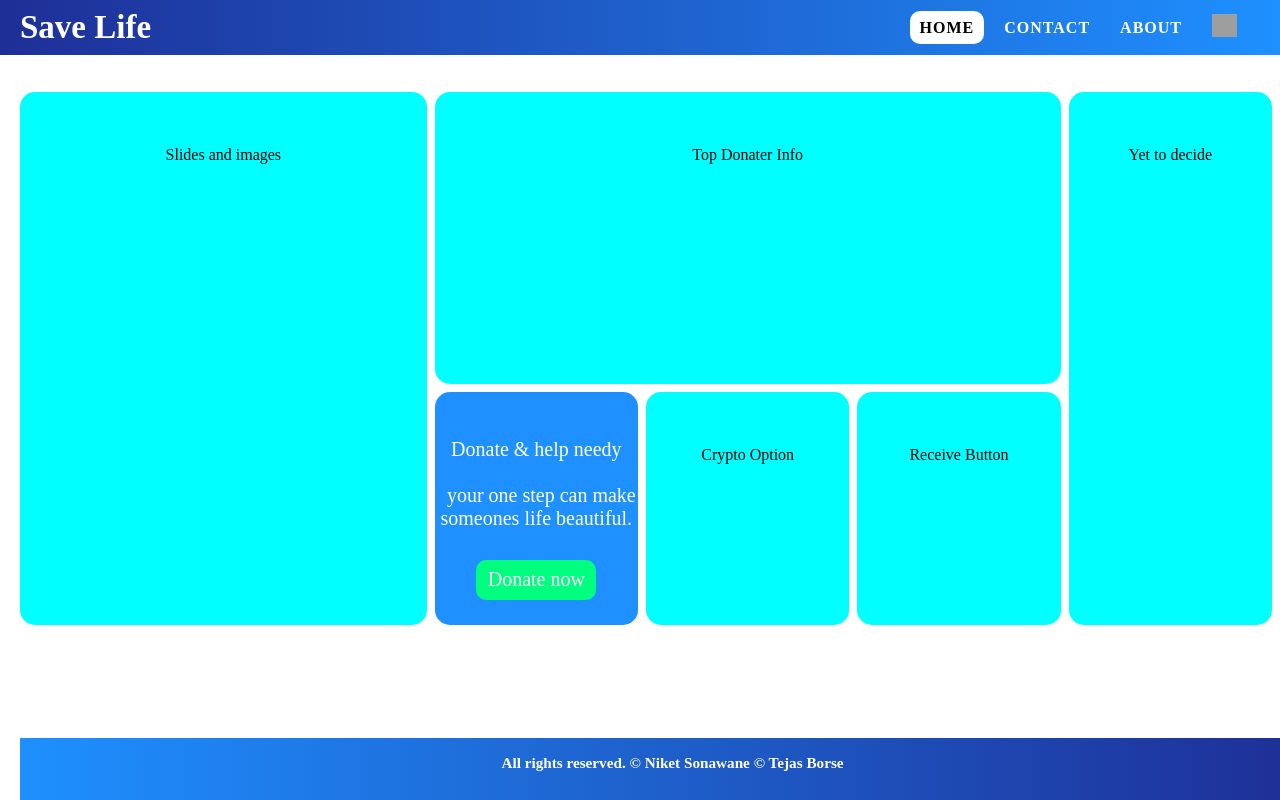
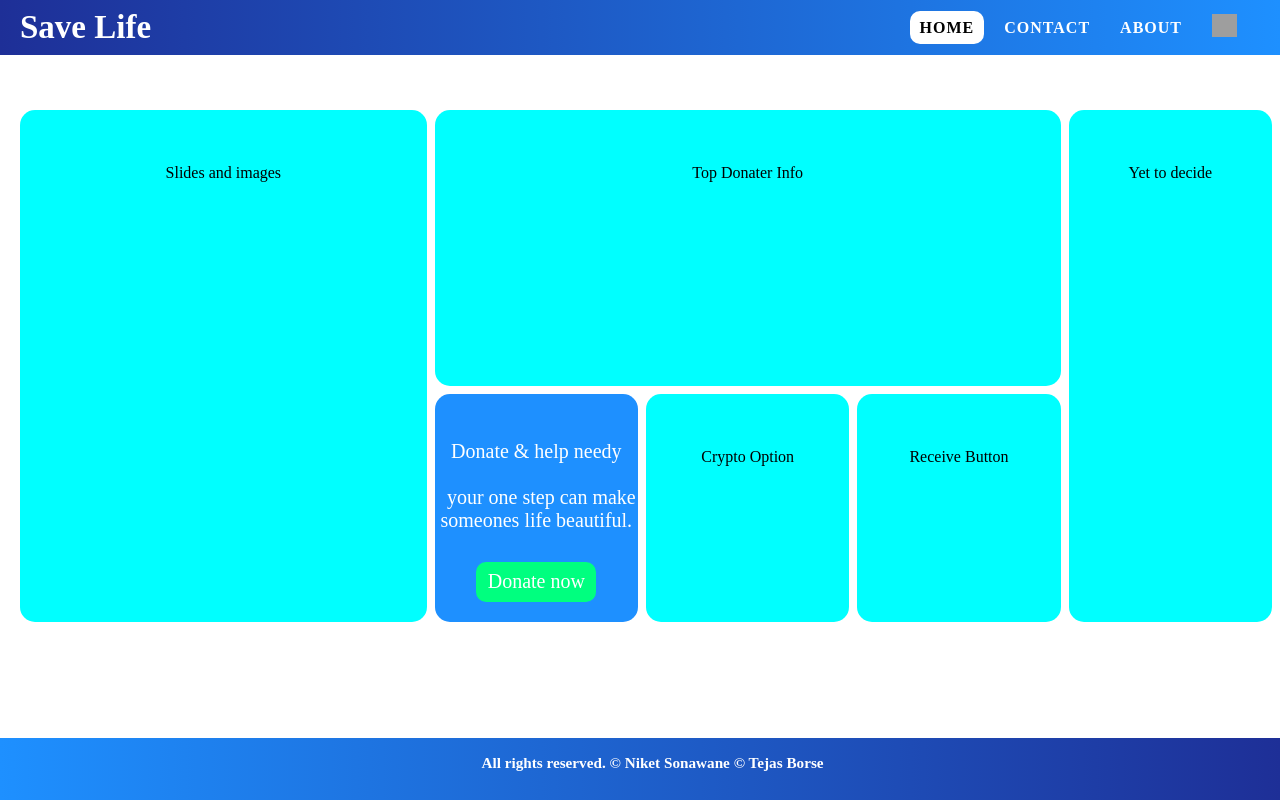
Before and after one commit to tejasborse123/Donation_Website, a PHP site: page / in a window 1280 px wide. Run offline with PHP 8.4, Linux system fonts and the light colour scheme; grey boxes are pictures that could not be loaded.

Commit message:
Modified

```diff
--- a/homecss.css
+++ b/homecss.css
@@ -48,9 +48,9 @@
 
 .page{
   padding-left: 20px;
-  margin-top: 45px;
+  margin-top: 65px;
   display: grid;
-  height: 93vh;
+  height: 89vh;
   grid-template-columns: 2fr 1fr 1fr 1fr 1fr 0fr;
   grid-template-rows: 0.2fr 1.5fr 1.2fr 0.8fr;
 
@@ -127,8 +127,23 @@
 
    }
 
-.Footer"{
-  grid-area: Footer;
+.footer{
+    width: 100%;
+    position: fixed;
+    bottom: 0;
+    right: 0;
+    background: linear-gradient(to right, dodgerblue, #1E2F97);
+    color: #fff;
+    padding: 18px 0 30px;
+    font-size: 13px;
+    line-height: 14px;
+    transition: background-color 2s ease-out 100ms;
+    grid-area: Footer;
+    }
+
+.Footer .copyright
+{
+    padding-left: 25px;
 }
 
 
```
